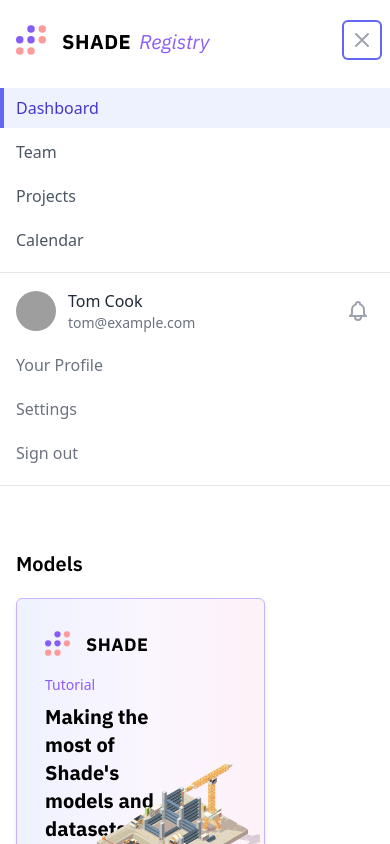
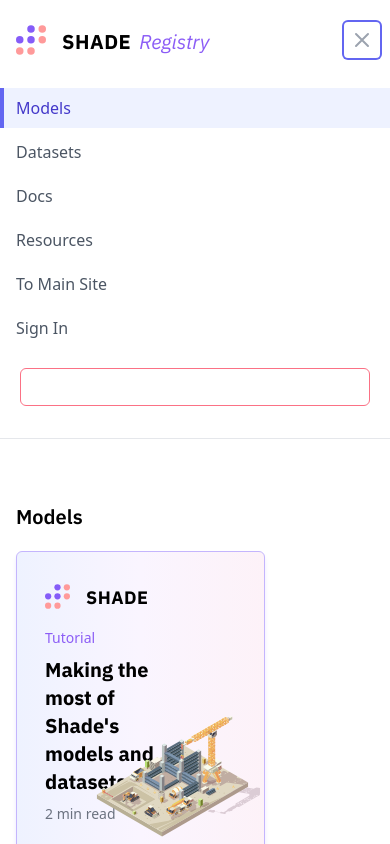
Before and after one commit to bfan1256/shade-registry, a Next.js app: page / in a window 390 px wide. Both pictures are taken after a click on the button "Open main menu". Shown: the top 844 px of the page. Built offline with nearby package versions, Linux system fonts and the light colour scheme; grey boxes are pictures that could not be loaded.

Commit message:
update mobile optimization for navbar

```diff
--- a/layouts/navbar/Navbar.tsx
+++ b/layouts/navbar/Navbar.tsx
@@ -101,7 +101,7 @@ export default function Navbar() {
                   Sign In
                 </a>
                 <a
-                  href="#"
+                  href="https://shaderobotics.com/contact"
                   className="block m-5 px-5 py-2 text-center font-medium text-sm text-white border-rose-400 border text-rose-400 hover:bg-rose-50 rounded-md"
                 >
                   Book a Demo
@@ -118,73 +118,50 @@ export default function Navbar() {
                 href="#"
                 className="bg-indigo-50 border-indigo-500 text-indigo-700 block pl-3 pr-4 py-2 border-l-4 text-base font-medium"
               >
-                Dashboard
+                Models
               </Disclosure.Button>
               <Disclosure.Button
                 as="a"
                 href="#"
                 className="border-transparent text-gray-600 hover:bg-gray-50 hover:border-gray-300 hover:text-gray-800 block pl-3 pr-4 py-2 border-l-4 text-base font-medium"
               >
-                Team
+                Datasets
               </Disclosure.Button>
               <Disclosure.Button
                 as="a"
                 href="#"
                 className="border-transparent text-gray-600 hover:bg-gray-50 hover:border-gray-300 hover:text-gray-800 block pl-3 pr-4 py-2 border-l-4 text-base font-medium"
               >
-                Projects
+                Docs
               </Disclosure.Button>
               <Disclosure.Button
                 as="a"
                 href="#"
                 className="border-transparent text-gray-600 hover:bg-gray-50 hover:border-gray-300 hover:text-gray-800 block pl-3 pr-4 py-2 border-l-4 text-base font-medium"
               >
-                Calendar
-              </Disclosure.Button>
-            </div>
-            <div className="pt-4 pb-3 border-t border-gray-200">
-              <div className="flex items-center px-4">
-                <div className="flex-shrink-0">
-                  <img
-                    className="h-10 w-10 rounded-full"
-                    src="https://images.unsplash.com/photo-1472099645785-5658abf4ff4e?ixlib=rb-1.2.1&ixid=eyJhcHBfaWQiOjEyMDd9&auto=format&fit=facearea&facepad=2&w=256&h=256&q=80"
-                    alt=""
-                  />
-                </div>
-                <div className="ml-3">
-                  <div className="text-base font-medium text-gray-800">Tom Cook</div>
-                  <div className="text-sm font-medium text-gray-500">tom@example.com</div>
-                </div>
-                <button
-                  type="button"
-                  className="ml-auto flex-shrink-0 bg-white p-1 text-gray-400 rounded-full hover:text-gray-500 focus:outline-none focus:ring-2 focus:ring-offset-2 focus:ring-indigo-500"
-                >
-                  <span className="sr-only">View notifications</span>
-                  <BellIcon className="h-6 w-6" aria-hidden="true" />
-                </button>
-              </div>
-              <div className="mt-3 space-y-1">
-                <Disclosure.Button
-                  as="a"
-                  href="#"
-                  className="block px-4 py-2 text-base font-medium text-gray-500 hover:text-gray-800 hover:bg-gray-100"
-                >
-                  Your Profile
+                Resources
               </Disclosure.Button>
               <Disclosure.Button
                 as="a"
                 href="#"
-                  className="block px-4 py-2 text-base font-medium text-gray-500 hover:text-gray-800 hover:bg-gray-100"
+                className="border-transparent text-gray-600 hover:bg-gray-50 hover:border-gray-300 hover:text-gray-800 block pl-3 pr-4 py-2 border-l-4 text-base font-medium"
               >
-                  Settings
+                To Main Site
               </Disclosure.Button>
               <Disclosure.Button
                 as="a"
                 href="#"
-                  className="block px-4 py-2 text-base font-medium text-gray-500 hover:text-gray-800 hover:bg-gray-100"
+                className="border-transparent text-gray-600 hover:bg-gray-50 hover:border-gray-300 hover:text-gray-800 block pl-3 pr-4 py-2 border-l-4 text-base font-medium"
               >
-                  Sign out
+                Sign In
               </Disclosure.Button>
+              <div className="mt-5">
+                <a
+                    href="https://shaderobotics.com/contact"
+                    className="block m-5 px-5 py-2 text-center font-medium text-sm text-white border-rose-400 border text-rose-400 hover:bg-rose-50 rounded-md"
+                  >
+                    Book a Demo
+                  </a>
               </div>
             </div>
           </Disclosure.Panel>
```
Lines whose indentation alone changed are shown as unchanged.
